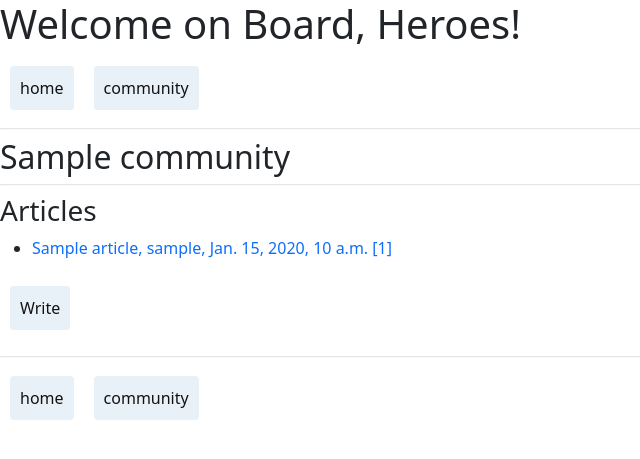
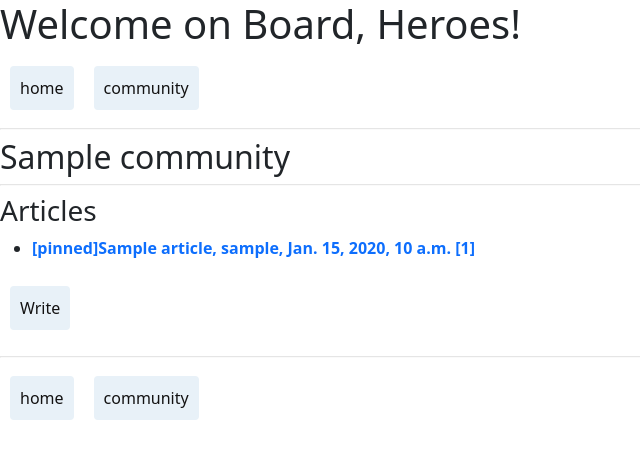
Before and after one commit to josieFoo/FantasieBoard, a Django app: a page that uses fantasieboard/templates/community_detail.html in a window 1280 px wide. Shown: the top 459 px of the page, without its empty margins (0-640 px from the left). Run offline with Django 4.2, Linux system fonts and the light colour scheme; tables that the repository leaves empty hold one stand-in row (values such as "Sample post"); some libraries are stand-ins or nearby versions.

Commit message:
HTML update

```diff
--- a/fantasieboard/templates/community_detail.html
+++ b/fantasieboard/templates/community_detail.html
@@ -13,7 +13,7 @@
 <ul>
 	{% for article, counter in pinned_context %}
 	<li><a href="/community/{{ article.community_id }}/{{ article.pk }}">
-		{{ article.title }}, {{ article.author_id }}, {{article.written_on}} [{{ counter }}]</a>
+		<b>[pinned]{{ article.title }}, {{ article.author_id }}, {{article.written_on}} [{{ counter }}]</b></a>
 	</li>
 	{% endfor %}
 </ul>
```
